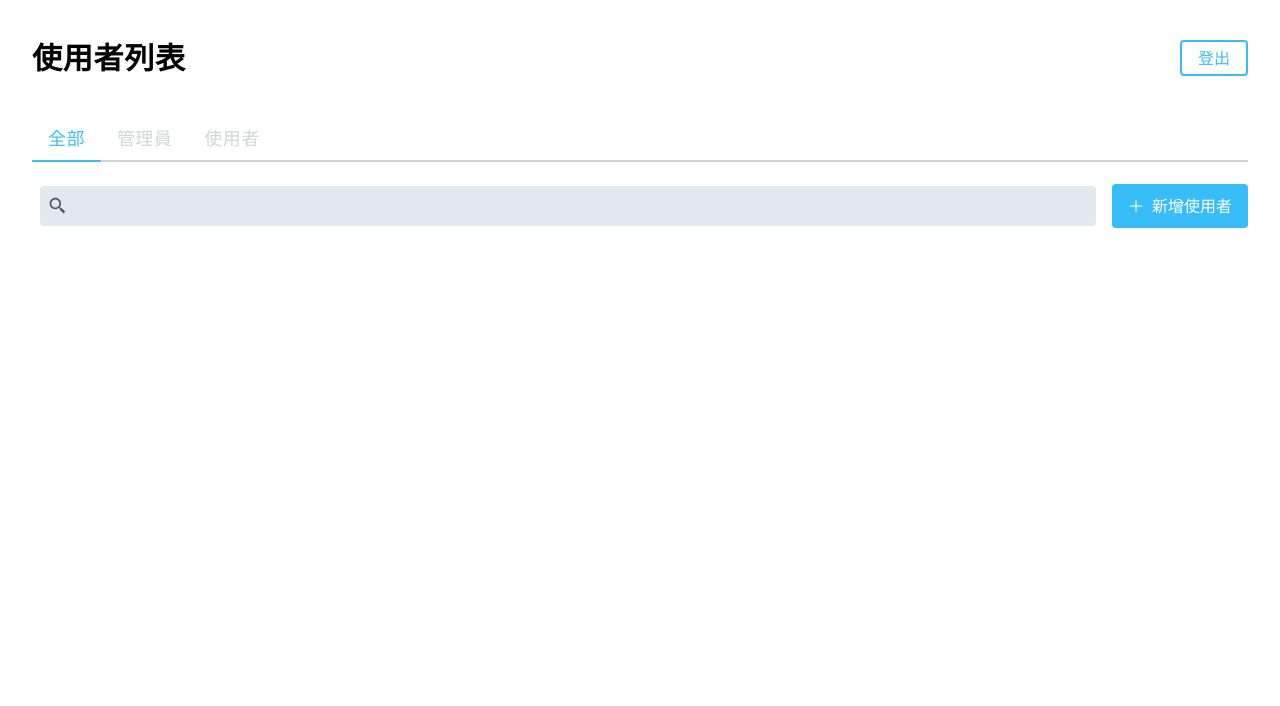
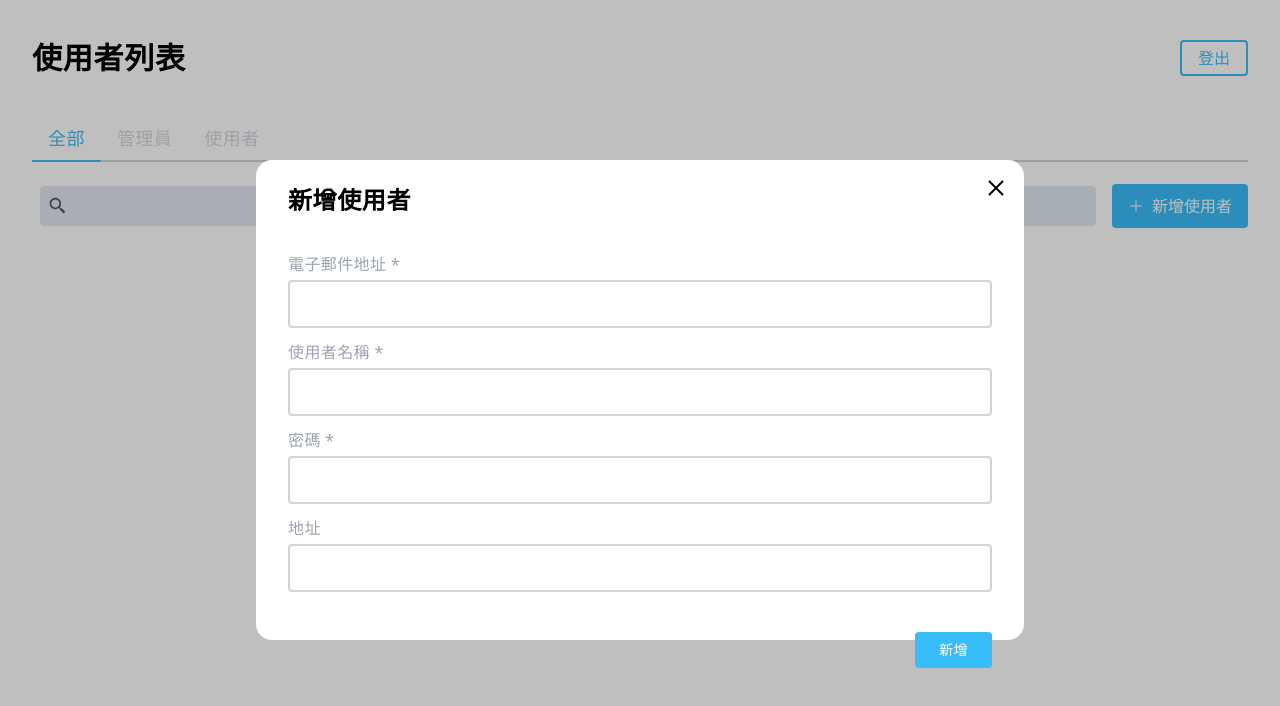
Before and after one commit to justYu2001/niubi-admin-system, a Next.js app: page / in a window 1280 px wide. Both pictures are taken after a click on the button "新增使用者". Shown: the top 706 px of the page. Built offline with nearby package versions, Linux system fonts and the light colour scheme.

Commit message:
feat: add user modal layout

```diff
--- a/package.json
+++ b/package.json
@@ -9,6 +9,7 @@
     "lint": "next lint"
   },
   "dependencies": {
+    "@headlessui/react": "^1.7.2",
     "next": "12.2.5",
     "next-auth": "^4.10.3",
     "react": "18.2.0",
--- a/src/components/AddUserButton.tsx
+++ b/src/components/AddUserButton.tsx
@@ -1,9 +1,15 @@
-import * as React from "react";
 import { BsPlusLg } from "react-icons/bs";
 
-export default function AddUserButton() {
+interface AddUserButtonProps {
+    onClick: () => void;
+}
+
+export default function AddUserButton({ onClick }: AddUserButtonProps) {
     return (
-        <button className="flex items-center rounded bg-sky-400 p-3 text-white md:py-2.5 md:px-4">
+        <button
+            className="flex items-center rounded bg-sky-400 p-3 text-white md:py-2.5 md:px-4"
+            onClick={onClick}
+        >
             <BsPlusLg />
             <span className="hidden pl-2 md:inline">新增使用者</span>
         </button>
--- /dev/null
+++ b/src/components/AddUserModal.tsx
@@ -0,0 +1,105 @@
+import { Fragment } from "react";
+import { Dialog, Transition } from "@headlessui/react";
+import { CgClose } from "react-icons/cg";
+
+interface AddUserModalProps {
+    open: boolean;
+    onClose: () => void;
+}
+
+export default function AddUserModal({ open, onClose }: AddUserModalProps) {
+    return (
+        <Transition show={open} as={Fragment}>
+            <Dialog as="div" onClose={onClose}>
+                <Transition.Child
+                    as={Fragment}
+                    enter="ease-out md:duration-300"
+                    enterFrom="opacity-0"
+                    enterTo="opacity-100"
+                    leave="ease-in md:duration-200"
+                    leaveFrom="opacity-100"
+                    leaveTo="opacity-0"
+                >
+                    <div className="fixed inset-0 bg-black/25" />
+                </Transition.Child>
+
+                <div className="fixed inset-0 flex items-center justify-center">
+                    <Transition.Child
+                        as={Fragment}
+                        enter="ease-out duration-300"
+                        enterFrom="top-full md:top-auto md:scale-95"
+                        enterTo="top-32 md:top-auto md:scale-100"
+                        leave="ease-in duration-200"
+                        leaveFrom="opacity-100 top-32 md:top-auto md:scale-100"
+                        leaveTo="opacity-0 top-full md:top-auto md:scale-95"
+                    >
+                        <Dialog.Panel className="absolute left-0 right-0 bottom-0 rounded-t-[36px] bg-white md:left-auto md:right-auto md:bottom-auto md:h-3/5 md:w-3/5 md:rounded-2xl">
+                            <Dialog.Title
+                                as="div"
+                                className="flex flex-col md:flex-row-reverse md:justify-between"
+                            >
+                                <CgClose
+                                    className="mt-6 mr-6 cursor-pointer self-end text-2xl text-red-500 transition-all duration-300 md:m-4 md:self-auto md:text-black md:hover:text-red-600"
+                                    onClick={onClose}
+                                />
+                                <h3 className="my-2 text-center text-2xl font-bold tracking-wide md:my-6 md:mx-8">
+                                    新增使用者
+                                </h3>
+                            </Dialog.Title>
+
+                            <div className="px-6 md:px-8">
+                                <Input
+                                    id="email"
+                                    filedName="電子郵件地址"
+                                    required={true}
+                                />
+                                <Input
+                                    id="name"
+                                    filedName="使用者名稱"
+                                    required={true}
+                                />
+                                <Input
+                                    id="password"
+                                    filedName="密碼"
+                                    required={true}
+                                />
+                                <Input id="address" filedName="地址" />
+                                <button
+                                    type="submit"
+                                    className="mt-8 w-full rounded bg-sky-400 py-4 text-lg font-medium tracking-wide text-white md:float-right md:w-auto md:py-2 md:px-6 md:text-sm md:font-normal"
+                                >
+                                    新增
+                                </button>
+                            </div>
+                        </Dialog.Panel>
+                    </Transition.Child>
+                </div>
+            </Dialog>
+        </Transition>
+    );
+}
+
+interface InputProps {
+    id: string;
+    filedName: string;
+    required?: boolean;
+}
+
+const Input = ({ id, filedName, required }: InputProps) => {
+    return (
+        <div className="my-2 flex flex-col-reverse">
+            <input
+                tabIndex={-1}
+                id={id}
+                type="text"
+                className="peer w-full rounded border-2 border-gray-300 px-3 py-2 text-lg outline-none transition-all duration-300 focus:border-sky-400"
+            />
+            <label
+                htmlFor={id}
+                className="my-1 tracking-wide text-gray-400 transition-all duration-300 peer-focus:text-sky-400"
+            >
+                {`${filedName} ${required ? "*" : ""}`}
+            </label>
+        </div>
+    );
+};
--- a/src/pages/index.tsx
+++ b/src/pages/index.tsx
@@ -1,11 +1,18 @@
+import { useState } from "react";
 import type { NextPage } from "next";
 import Head from "next/head";
 
 import Tabs from "@/components/Tabs";
 import SearchBar from "@/components/SearchBar";
 import AddUserButton from "@/components/AddUserButton";
+import AddUserModal from "@/components/AddUserModal";
 
 const Home: NextPage = () => {
+    const [isAddUserModalOpen, setIsAddUserModalOpen] = useState(false);
+
+    const openAddUserModal = () => setIsAddUserModalOpen(true);
+    const closeAddUserModal = () => setIsAddUserModalOpen(false);
+
     const roles: Role[] = [
         {
             name: "全部",
@@ -39,9 +46,14 @@ const Home: NextPage = () => {
                 <Tabs roles={roles} />
                 <div className="flex items-center">
                     <SearchBar />
-                    <AddUserButton />
+                    <AddUserButton onClick={openAddUserModal} />
                 </div>
             </main>
+
+            <AddUserModal
+                open={isAddUserModalOpen}
+                onClose={closeAddUserModal}
+            />
         </>
     );
 };
```
Also changed, not shown: 1 other file (tests, documents, lock files or other folders).
